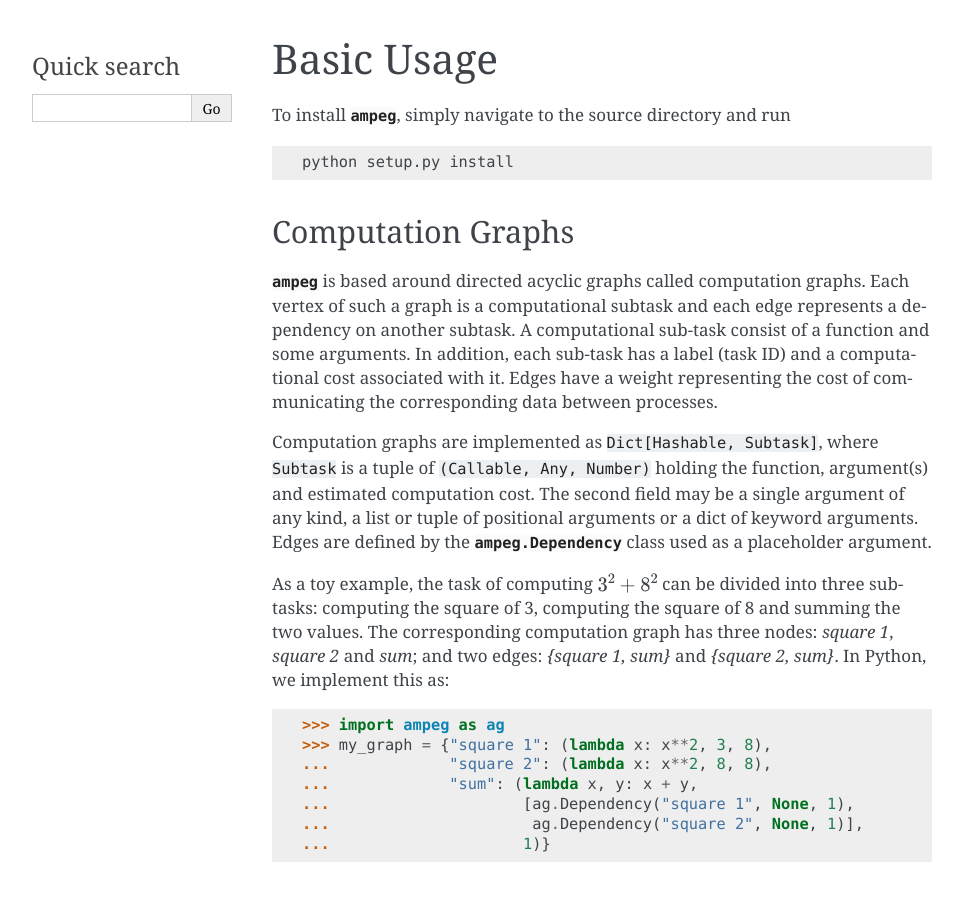
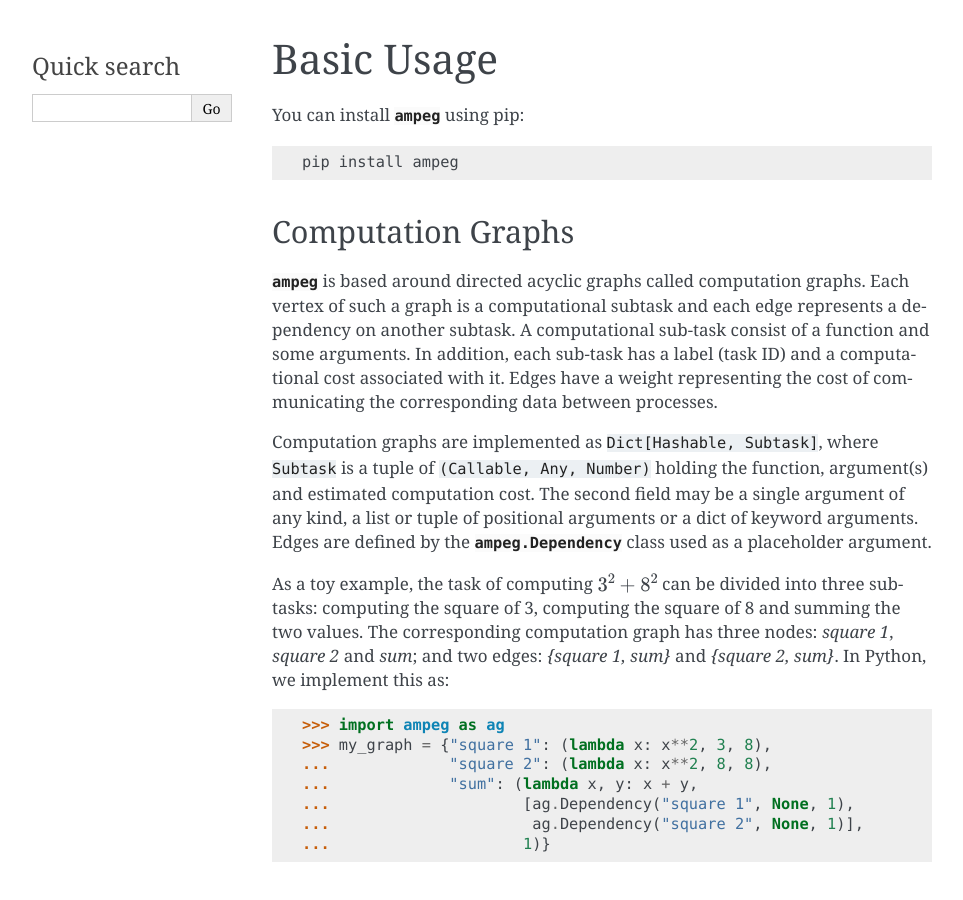
Before and after one commit to sjpet/ampeg, a Sphinx documentation site: the page built from docs/source/basic_usage.rst, in a window 1280 px wide and 900 px high. Shown: the whole window, without its empty margins (148-1111 px from the left). Built offline with Sphinx 7.4.7, drawn with Linux system fonts in a browser that asks for light colours.

Commit message:
Update basic_usage.rst

```diff
--- a/docs/source/basic_usage.rst
+++ b/docs/source/basic_usage.rst
@@ -2,11 +2,11 @@
 Basic Usage
 ===========
 
-To install :mod:`ampeg`, simply navigate to the source directory and run
+You can install :mod:`ampeg` using pip:
 
 .. code-block:: bash
 
-   python setup.py install
+   pip install ampeg
 
 Computation Graphs
 ------------------
```
